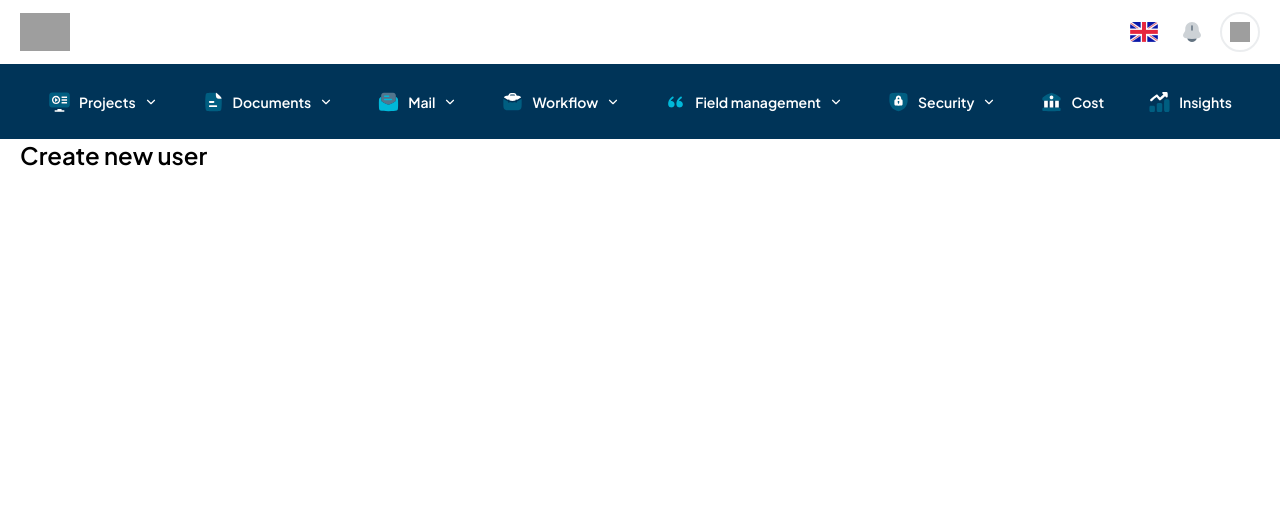
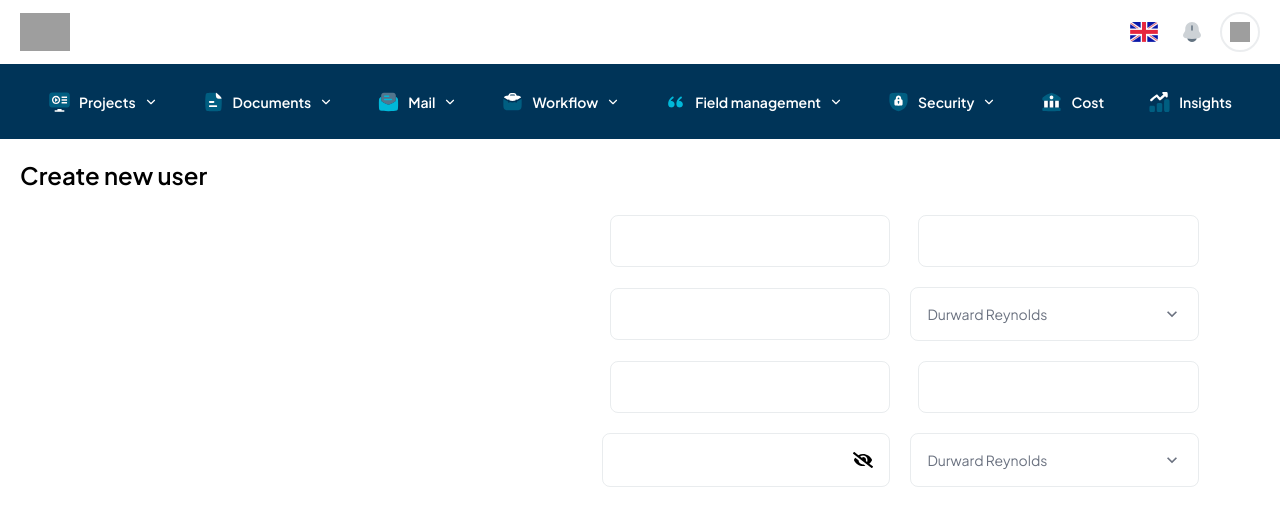
Before and after one commit to BCPAZ/crm-app, a React (Vite) app: page /create-new-user in a window 1280 px wide. Shown: the top 526 px of the page. Built offline with nearby package versions, Linux system fonts and the light colour scheme; grey boxes are pictures that could not be loaded.

Commit message:
feat : Inputs added to box

```diff
--- a/src/views/App/Security/CreateNewUser.jsx
+++ b/src/views/App/Security/CreateNewUser.jsx
@@ -1,14 +1,27 @@
+import Input from "@/components/common/Input"
+import SecondInput from "@/components/common/SecondInput"
+import Select from "@/components/common/Select"
+
 const CreateNewUser = () => {
   return (
-    <section className="w-full h-full">
+    <section className="w-full h-full py-5">
       <div className="siteContainer">
         <h1 className="text-2xl font-semibold">Create new user</h1>
         <div className="flex">
-          <div>
+          <div className="w-[45%]">
 
           </div>
-          <div>
-
+          <div className="bg-white p-6 rounded-xl w-[52%]">
+            <div className="grid grid-cols-2 gap-5">
+              <SecondInput />
+              <SecondInput />
+              <SecondInput />
+              <Select />
+              <SecondInput />
+              <SecondInput />
+              <Input type="password"/>
+              <Select />
+            </div>
           </div>
         </div>
       </div>
```
